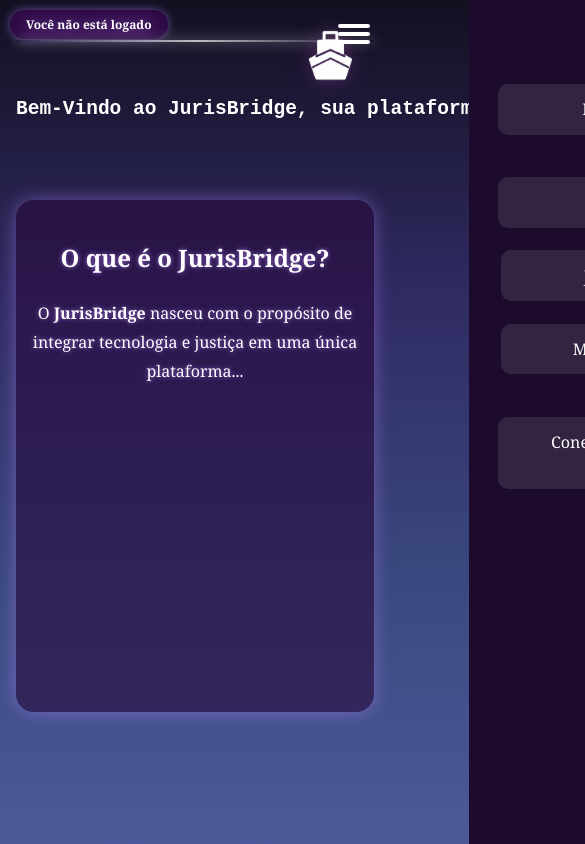
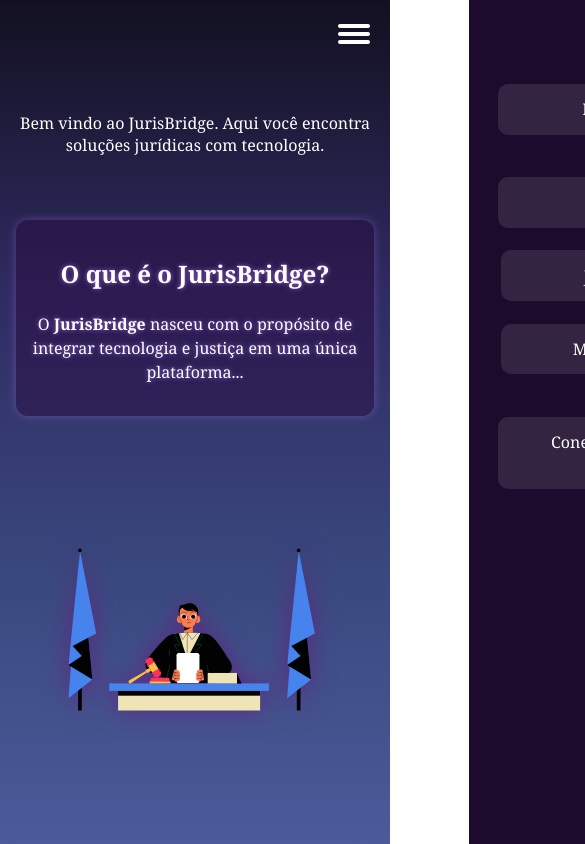
Before and after one commit to dayronjp/JurisbridgeAI, a React (Vite) app in the folder frontend/: page / in a window 390 px wide. Shown: the top 844 px of the page, 585 px wide, since content can reach past the window. Built offline with nearby package versions, Linux system fonts and the light colour scheme.

Commit message:
The last?

```diff
--- a/frontend/src/containers/Conectese/conecte.jsx
+++ b/frontend/src/containers/Conectese/conecte.jsx
@@ -73,11 +73,10 @@
   }
 `;
 
-// 🟣 Botão de voltar redondo com ícone
 const BackButton = styled.button`
-  position: absolute;
-  top: 1rem;
-  left: 1rem;
+  position: fixed;
+  top: 20px;
+  left: 20px;
   width: 42px;
   height: 42px;
   border-radius: 50%;
@@ -87,9 +86,9 @@
   align-items: center;
   justify-content: center;
   cursor: pointer;
+  z-index: 999;
   box-shadow: 0 4px 8px rgba(0,0,0,0.1);
   transition: background 0.3s, transform 0.2s;
-  z-index: 1000;
 
   &:hover {
     background: #e5e5e5;
@@ -100,6 +99,11 @@
     stroke: #7f5af0;
     width: 20px;
     height: 20px;
+  }
+
+  /* 🔥 Esconde no mobile */
+  @media (max-width: 768px) {
+    display: none;
   }
 `;
 
--- a/frontend/src/containers/Home/index.jsx
+++ b/frontend/src/containers/Home/index.jsx
@@ -185,7 +185,13 @@
       font-size: 0.7rem;
     }
   }
+
+  /* ⛔ ESCONDE NO MOBILE */
+  @media (max-width: 768px) {
+    display: none;
+  }
 `;
+
 
 const LogoutButton = styled.div`
   background-color: rgba(255, 255, 255, 0.08);
@@ -215,6 +221,8 @@
   }
 `;
 
+
+
 const StyledLogo = styled.img`
   position: absolute;
   top: 13px;
@@ -236,7 +244,13 @@
     right: 12px;
     top: 10px;
   }
+
+  /* ⛔ ESCONDE A LOGO NO MOBILE */
+  @media (max-width: 768px) {
+    display: none;
+  }
 `;
+
 
 const StyledSearchBar = styled.input`
   display: block;
@@ -342,18 +356,47 @@
   opacity: 0.9;
   animation: pulseGlow 2s ease-in-out infinite;
 
+  /* 🔥 Mobile: some visualmente, mas mantém o espaço */
+  @media (max-width: 768px) {
+    visibility: hidden;
+  }
+
   @keyframes pulseGlow {
     0%, 100% {
-      box-shadow: 0 0 10px rgba(255,255,255,0.6), 0 0 20px rgba(255,255,255,0.3), 0 0 30px rgba(255,255,255,0.2);
+      box-shadow: 0 0 10px rgba(255,255,255,0.6),
+                  0 0 20px rgba(255,255,255,0.3),
+                  0 0 30px rgba(255,255,255,0.2);
     }
     50% {
-      box-shadow: 0 0 15px rgba(255,255,255,0.9), 0 0 30px rgba(255,255,255,0.5), 0 0 45px rgba(255,255,255,0.3);
+      box-shadow: 0 0 15px rgba(255,255,255,0.9),
+                  0 0 30px rgba(255,255,255,0.5),
+                  0 0 45px rgba(255,255,255,0.3);
     }
   }
 `;
 
 const TypingWrapper = styled.div`
   animation: ${fadeInUp} 0.8s ease forwards;
+`;
+
+/* Static typing text for mobile (no typing animation) */
+const StaticTyping = styled.div`
+  animation: none; /* important: remove animation */
+  opacity: 1;
+  color: #fff;
+  text-align: center;
+  font-size: 1.25rem;
+  margin: 10px auto;
+  font-family: "Georgia", serif;
+
+  @media (min-width: 769px) {
+    display: none; /* only show this on mobile */
+  }
+
+  @media (max-width: 480px) {
+    font-size: 1rem;
+    margin-top: 70px;
+  }
 `;
 
 const InfoSection = styled.section`
@@ -366,9 +409,12 @@
   animation: ${fadeInUp} 0.9s ease forwards;
 
 @media (max-width: 768px) {
-    flex-direction: column;
-    gap: 2rem;
+  width: 100%;
+  padding: 0 1rem;     /* 🔥 cria respiro nas laterais */
+  box-sizing: border-box;
+  align-items: center; /* 🔥 centraliza tudo */
 }
+
 `;
 
 const TextArea = styled.div`
@@ -384,9 +430,20 @@
   animation: ${fadeInScale} 1s ease forwards, ${glowLoop} 3s ease-in-out infinite;
 
 @media (max-width: 768px) {
+  flex: none;          /* 🔥 remove comportamento de flex esticando */
+  width: 100%;
+  max-width: 100%;     /* 🔥 agora não passa do container */
+  padding: 1rem 1rem;
   font-size: 1rem;
-    padding: 1rem;
+  line-height: 1.5;
+  margin: 0 auto;
+
+  background: rgba(40, 10, 60, 0.45);
+  box-shadow: 0 0 10px #b884ff55;
+  border-radius: 12px;
 }
+
+
 `;
 
 const BoatFloat = styled.img`
@@ -502,12 +559,16 @@
     transform: scale(1.05);
   }
 
-  @media (max-width: 480px) {
+  @media (max-width: 768px) {
     width: 100%;
-    padding: 0.7rem 1.8rem;
-    font-size: 0.9rem;
+    padding: 2rem 1.2rem;
+    font-size: 1rem;
+    text-align: center;
+    box-sizing: border-box;
+    margin-top: 1rem;
   }
 `;
+
 
 const Footer = styled.footer`
   margin-top: 7rem;
@@ -536,6 +597,29 @@
   const [showModal, setShowModal] = useState(false);
   const [modalTarget, setModalTarget] = useState("login");
   const [menuOpen, setMenuOpen] = useState(false);
+
+  // novo state: detecta mobile para trocar TypingEffect por texto estático
+  const [isMobile, setIsMobile] = useState(() =>
+    typeof window !== "undefined" ? window.matchMedia("(max-width: 768px)").matches : false
+  );
+
+  useEffect(() => {
+    const mq = window.matchMedia("(max-width: 768px)");
+    const handleChange = (e) => setIsMobile(e.matches);
+    // compatibilidade: addEventListener se disponível
+    if (mq.addEventListener) {
+      mq.addEventListener("change", handleChange);
+    } else {
+      mq.addListener(handleChange);
+    }
+    return () => {
+      if (mq.removeEventListener) {
+        mq.removeEventListener("change", handleChange);
+      } else {
+        mq.removeListener(handleChange);
+      }
+    };
+  }, []);
 
   const navigate = useNavigate();
 
@@ -634,9 +718,17 @@
 
         <Divider />
 
+        {/* ---------- TYPING: mostra TypingEffect no desktop; mostra texto estático no mobile ---------- */}
+        {!isMobile ? (
           <TypingWrapper>
             <TypingEffect />
           </TypingWrapper>
+        ) : (
+          <StaticTyping aria-hidden={false}>
+            {/* coloque aqui o mesmo texto que o TypingEffect mostra — ajuste conforme seu TypingEffect */}
+            Bem vindo ao JurisBridge. Aqui você encontra soluções jurídicas com tecnologia.
+          </StaticTyping>
+        )}
 
         <InfoSection>
           <TextArea>
--- a/frontend/src/containers/Login/login.jsx
+++ b/frontend/src/containers/Login/login.jsx
@@ -7,7 +7,7 @@
 import { ArrowLeft } from "lucide-react";
 
 const BackButton = styled.button`
-  position: absolute;
+  position: fixed;
   top: 20px;
   left: 20px;
   width: 42px;
@@ -19,6 +19,7 @@
   align-items: center;
   justify-content: center;
   cursor: pointer;
+  z-index: 999;
   box-shadow: 0 4px 8px rgba(0,0,0,0.1);
   transition: background 0.3s, transform 0.2s;
 
@@ -32,17 +33,29 @@
     width: 20px;
     height: 20px;
   }
+
+  /* 🔥 Esconde no mobile */
+  @media (max-width: 768px) {
+    display: none;
+  }
 `;
+
+
 
 const LoginContainer = styled.div`
   max-inline-size: 400px;
-  margin: 50px auto;
-  padding: 2rem;
+  margin: 50px auto; /* volta ao padrão elegante */
+  padding: 4.5rem 2rem 2rem 2rem; /* 🔥 espaço interno para o botão */
   background: #fff;
   border-radius: 12px;
   box-shadow: 0 10px 25px rgba(0, 0, 0, 0.1);
   font-family: "Segoe UI", Tahoma, Geneva, Verdana, sans-serif;
+
+  @media (max-width: 768px) {
+    padding-top: 5rem; /* 🔥 ainda mais espaço no mobile */
+  }
 `;
+
 
 const Title = styled.h2`
   text-align: center;
@@ -197,12 +210,17 @@
     }
   };
 
-  return (
+return (
+  <>
+    {/* Botão de voltar FIXO no canto da tela */}
+    <BackButton onClick={() => navigate("/")}>
+      <ArrowLeft />
+    </BackButton>
+
+    {/* Card de Login */}
     <LoginContainer>
-        <BackButton onClick={() => navigate("/")}>
-      <ArrowLeft />
-      </BackButton>
       <Title>Olá! Bem-Vindo novamente.</Title>
+
       <Form onSubmit={handleSubmit}>
         <FormGroup>
           <Label htmlFor="email">E-mail</Label>
@@ -229,6 +247,7 @@
         </FormGroup>
 
         {error && <ErrorMessage>{error}</ErrorMessage>}
+
         <Button type="submit" disabled={loading}>
           {loading ? "Carregando..." : "Entrar"}
         </Button>
@@ -237,10 +256,14 @@
       <RegisterLink>
         Ainda não tem uma conta? <Link to="/register">Registre-se</Link>
       </RegisterLink>
+    </LoginContainer>
 
-      <ToastContainer />
-    </LoginContainer>
-  );
+    {/* Toast fora do container pra não causar sobreposição */}
+    <ToastContainer />
+  </>
+);
+
+
 };
 
 export default Login;
--- a/frontend/src/containers/Register/register.jsx
+++ b/frontend/src/containers/Register/register.jsx
@@ -8,7 +8,7 @@
 
 
 const BackButton = styled.button`
-  position: absolute;
+  position: fixed;
   top: 20px;
   left: 20px;
   width: 42px;
@@ -20,6 +20,7 @@
   align-items: center;
   justify-content: center;
   cursor: pointer;
+  z-index: 999;
   box-shadow: 0 4px 8px rgba(0,0,0,0.1);
   transition: background 0.3s, transform 0.2s;
 
@@ -33,7 +34,13 @@
     width: 20px;
     height: 20px;
   }
+
+  /* 🔥 Esconde no mobile */
+  @media (max-width: 768px) {
+    display: none;
+  }
 `;
+
 
 const RegisterContainer = styled.div`
   max-inline-size: 400px;
```
Lines whose indentation alone changed are shown as unchanged.
